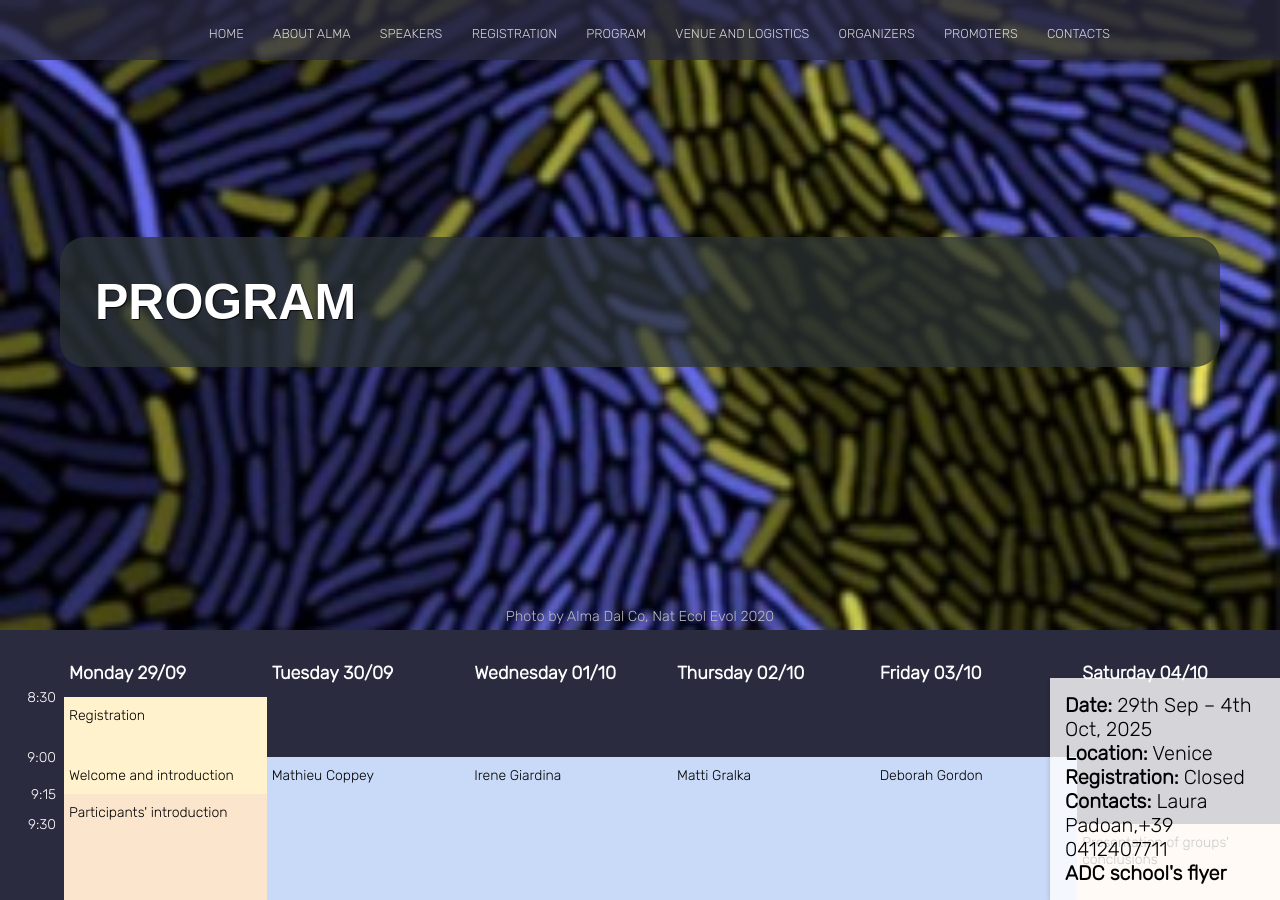
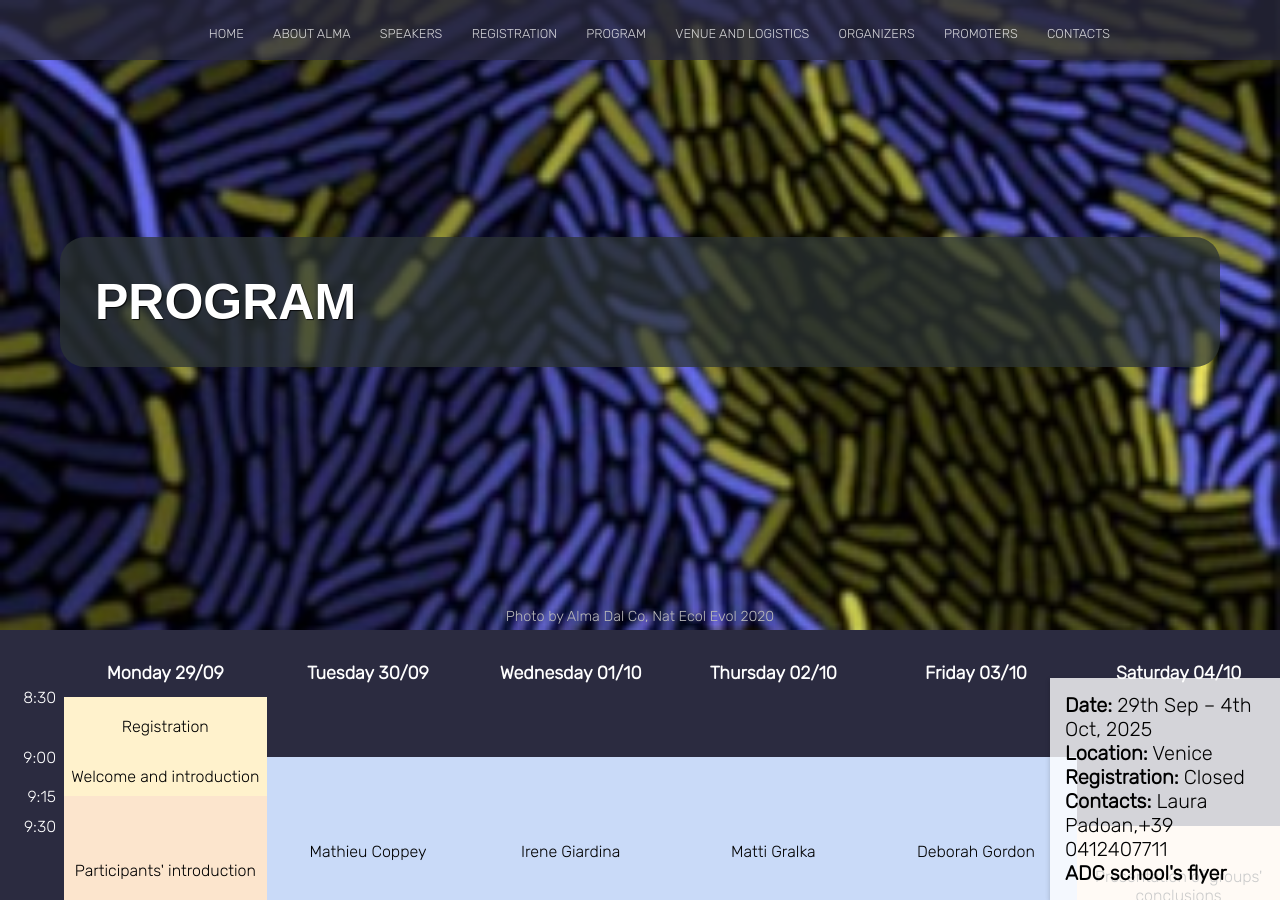
Before and after one commit to almadalcoschool/almadalcoschool.github.io, a Jekyll site: the page built from program_working.html, in a window 1280 px wide and 900 px high. Built offline with Jekyll 4.4.1, drawn with Linux system fonts in a browser that asks for light colours; nearby versions of some CDN libraries.

Commit message:
prograam - font size, centering

```diff
--- a/program_working.html
+++ b/program_working.html
@@ -206,11 +206,17 @@ image: /images/home/paper_natEcoEvol2020.jpg
     .tg td, .tg th{
       border-style:solid;border-width:0;
       font-family: inherit;
-      font-size:14px;
+      font-size:16px;
       overflow:hidden;
       padding:10px 5px;
       word-break:normal;
     }
+    /* per centrare il testo nelle caselle */
+    .tg td:not(:first-child) {
+    text-align: center;
+    vertical-align: middle;
+    }
+
 
     /* Disattiva sticky “vuoto” dell’header originale */
     .tg thead .tg-ul38{ position: static; top: auto; }
```
